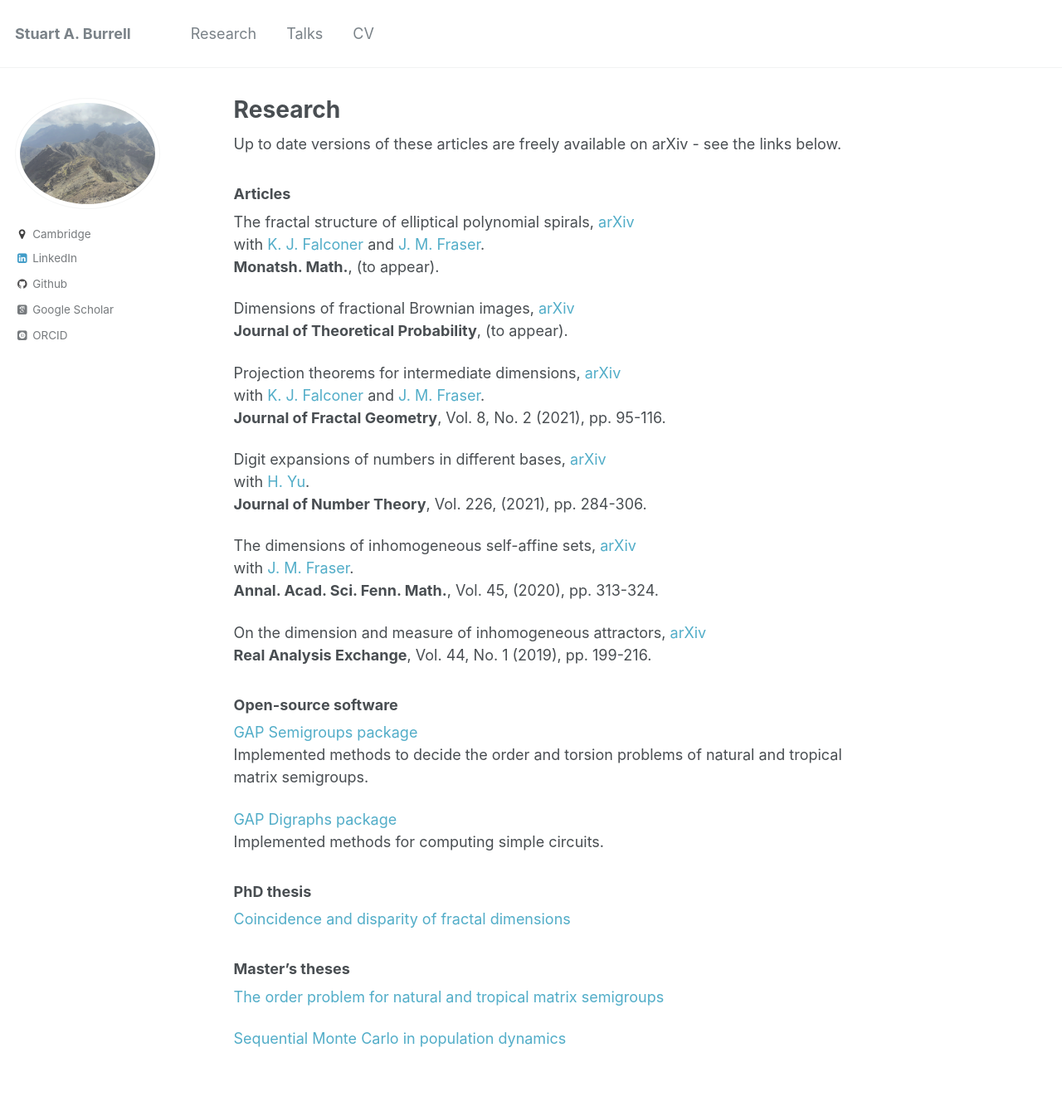
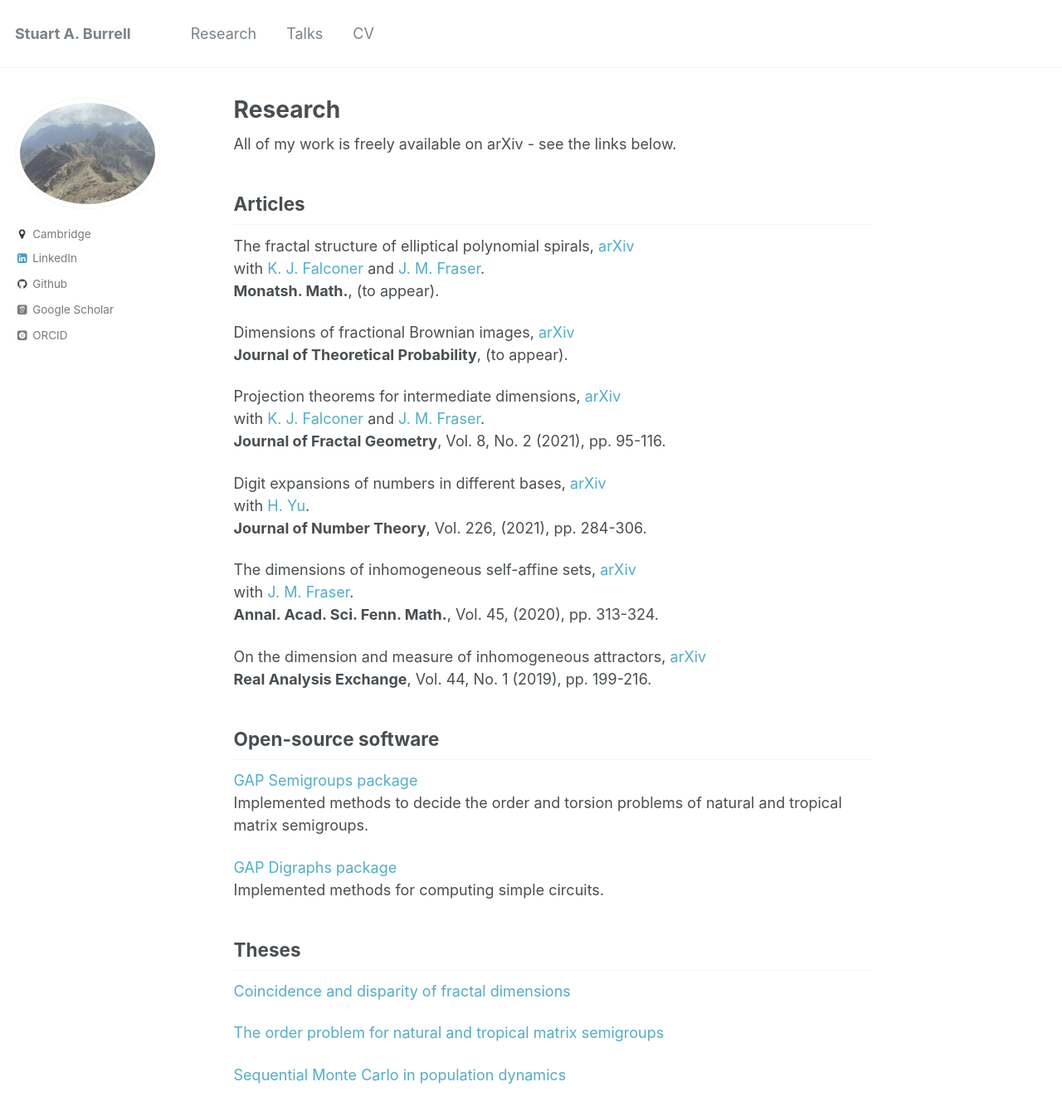
Before and after one commit to stuartburrell/stuartburrell.github.io, a Jekyll site: the page built from _pages/publications.md, in a window 1280 px wide and 1359 px high. Shown: the top 1345 px of the window at 83% size. Built offline with Jekyll 4.4.1, drawn with Linux system fonts in a browser that asks for light colours; some web fonts are replaced.

Commit message:
Update pub

```diff
--- a/_pages/publications.md
+++ b/_pages/publications.md
@@ -4,9 +4,9 @@
 author_profile: true
 ---
 
-Up to date versions of these articles are freely available on arXiv - see the links below.
+All of my work is freely available on arXiv - see the links below.
 
-### Articles
+## Articles
 
 The fractal structure of elliptical polynomial spirals, [arXiv](https://arxiv.org/abs/2008.08539)
 with [K. J. Falconer](http://www.mcs.st-and.ac.uk/~kenneth/) and [J. M. Fraser](http://www.mcs.st-andrews.ac.uk/~jmf32/).
@@ -30,7 +30,7 @@
 On the dimension and measure of inhomogeneous attractors, [arXiv](https://arxiv.org/abs/1805.00887)
 **Real Analysis Exchange**, Vol. 44, No. 1 (2019), pp. 199-216.
 
-### Open-source software
+## Open-source software
 
 [GAP Semigroups package](http://www.gap-system.org/Packages/semigroups.html)
 Implemented methods to decide the order and torsion problems of natural and tropical matrix semigroups.
@@ -38,11 +38,9 @@
 [GAP Digraphs package](http://www.gap-system.org/Packages/digraphs.html)
 Implemented methods for computing simple circuits.
 
-### PhD thesis
+## Theses
 
 [Coincidence and disparity of fractal dimensions](https://stuartburrell.github.io/files/phdthesis.pdf)
-
-### Master's theses
 
 [The order problem for natural and tropical matrix semigroups](https://stuartburrell.github.io/files/gapthesis.pdf)
 
```
